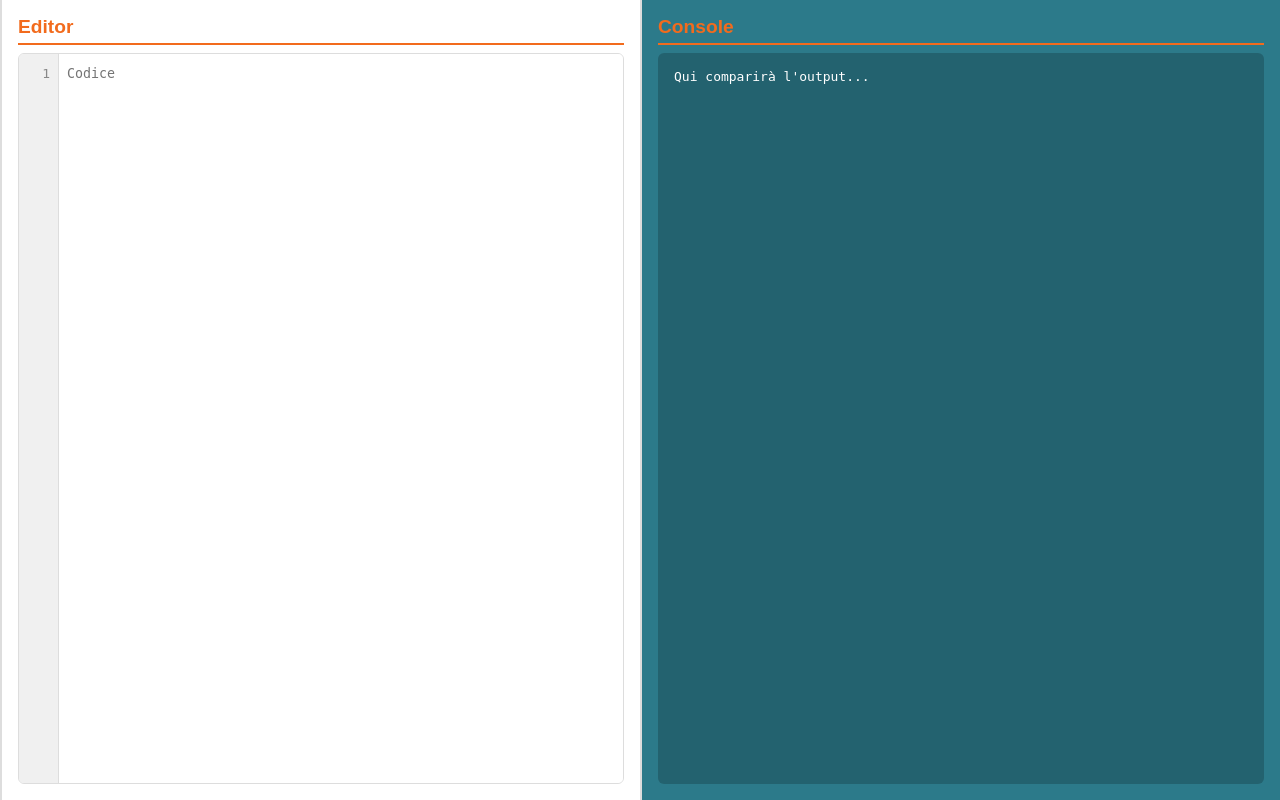
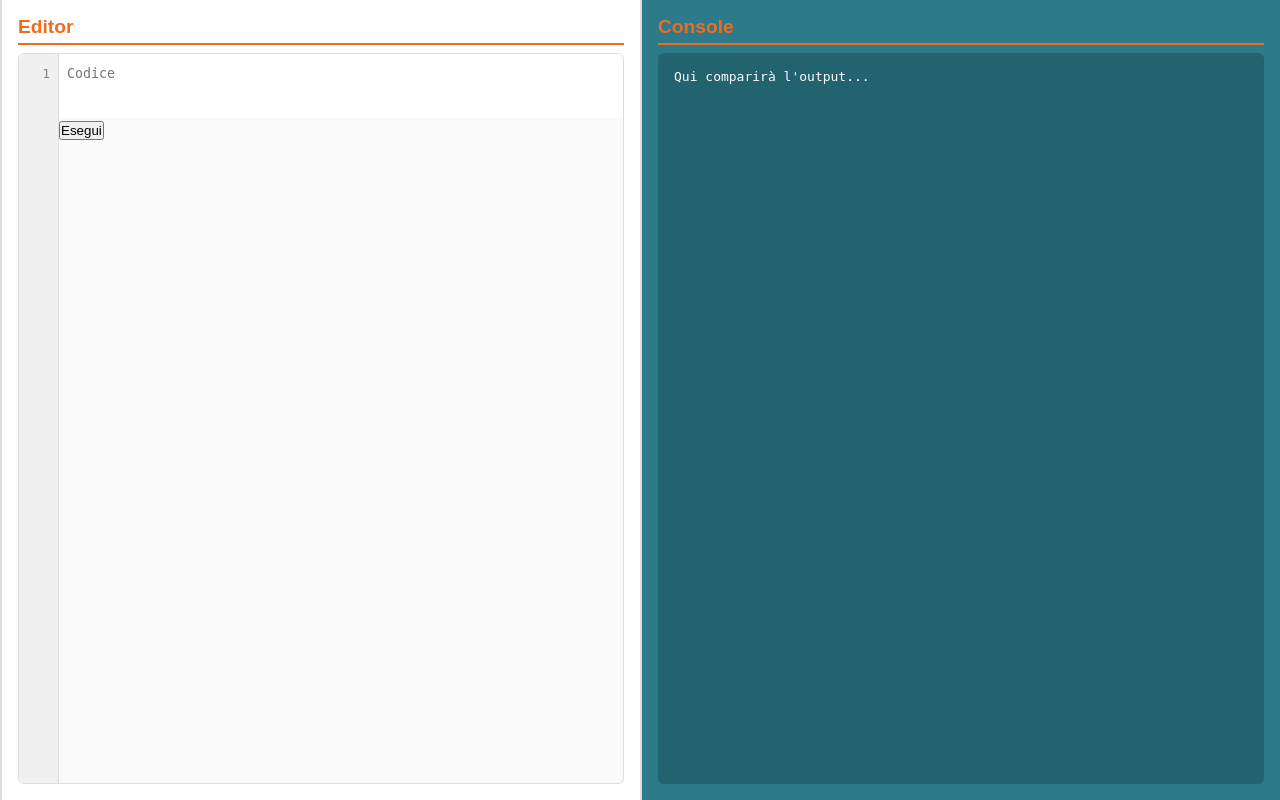
Before and after one commit to noobieofficial/ide2, a Flask app: page / in a window 1280 px wide. Run offline with Flask 3, Linux system fonts and the light colour scheme.

Commit message:
Update index.html

```diff
--- a/templates/index.html
+++ b/templates/index.html
@@ -13,13 +13,16 @@
             <div id="program-box" class="box">
                 <pre id="line-numbers">1</pre>
                 <div id="program-scroller">
-                    <textarea name="program" id="program" placeholder="Codice"></textarea>
+                    <form id="code-form">
+                        <textarea name="program" id="program" placeholder="Codice"></textarea>
+                        <button type="submit">Esegui</button>
+                    </form>
                 </div>
             </div>
         </div>
         <div class="console" id="console-panel">
             <h2>Console</h2>
-            <pre>Qui comparirà l'output...</pre>
+            <pre id="console-output">Qui comparirà l'output...</pre>
         </div>
     </div>
 
```
